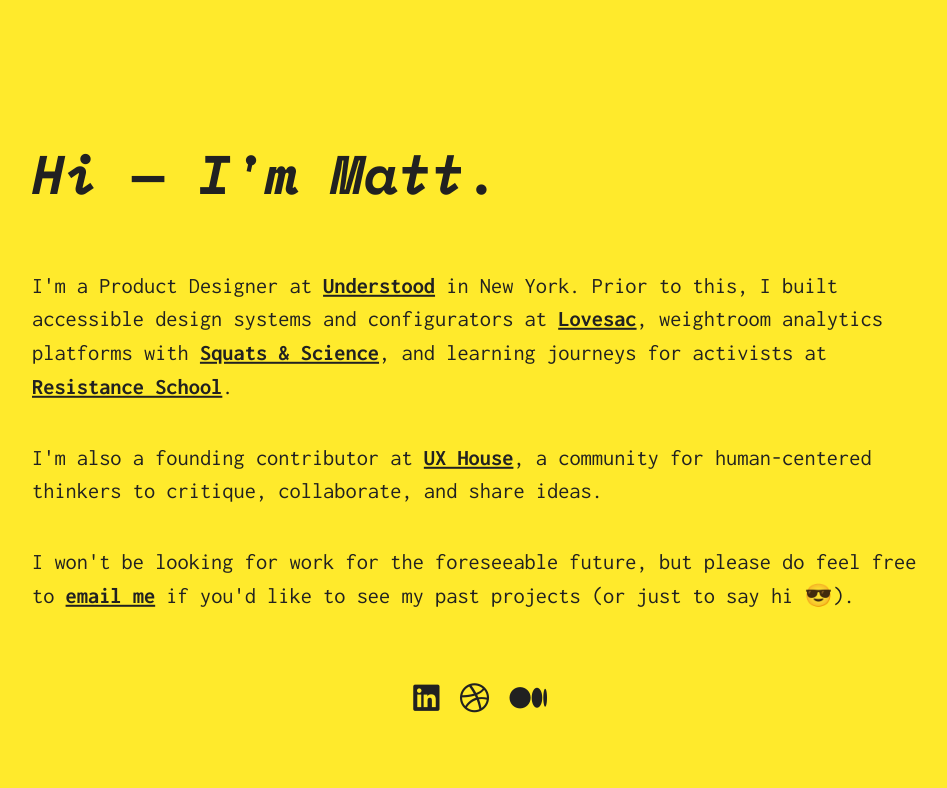
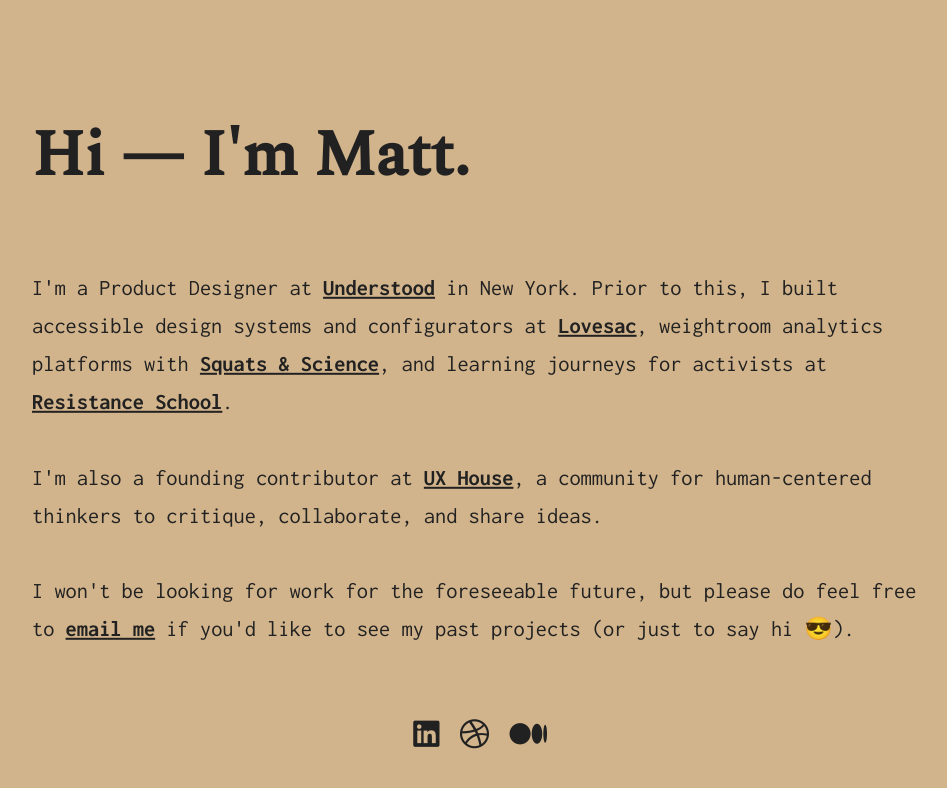
Before and after one commit to weinbergmp/business-card, a plain HTML site: page index.html in a window 1280 px wide. Shown: the whole page, without its empty margins (160-1107 px from the left). Drawn offline with nearby package versions, Linux system fonts and the light colour scheme.

Commit message:
index-alt.css experiments, index.css restyle

```diff
--- a/index-alt.css
+++ b/index-alt.css
@@ -1,4 +1,4 @@
-@import url('https://fonts.googleapis.com/css?family=Inconsolata:400,700,700i|Space+Mono:400i,700i&display=swap');
+@import url('https://fonts.googleapis.com/css?family=IBM+Plex+Mono:400,400i,600i|Spectral:500&display=swap');
 
 /* ---- layout styles ---- */
 
@@ -35,40 +35,44 @@ body {
 
 h1 {
   color: #212121;
-  font-family: "Space Mono";
-  font-size: 3.4em;
+  font-family: "Spectral";
+  font-size: 4em;
 }
 
 p {
   color: #212121;
-  font-family: "Inconsolata";
+  font-family: "IBM Plex Mono";
+  font-weight: 400;
   font-size: 1.4em;
   line-height: 1.5;
   padding-bottom: 15px;
 }
 
-.text > p > a {
-  text-decoration: underline;
-  font-weight: 700;
-  cursor: pointer;
-  color: #212121;
+.link {
+  font-weight: 400i;
+  color: #001EF9;
+  font-style: italic;
+  text-decoration: none;
+  background: linear-gradient(180deg, transparent 62%, #001EF9 50%, #FFEAD2 50% /*0*/) 50%/0 75% no-repeat;
+  background-size: 100% 100%;
+  transition: background-color 0.5s ease-in-out;
+  transition: color 0.5s ease-in-out;
 }
 
-.text > p > a:hover,
-.text > p > a:focus {
+.link:hover,
+.link:focus {
   cursor: pointer;
-  background: -webkit-linear-gradient(81deg, #001EF9, #FFEAD2);
+  font-weight: 600;
+  font-style: italic;
+  border: none;
+  outline: none;
+  background: linear-gradient(62deg, #001EF9, #FFEAD2);
   color: #FFFFFF;
-  padding: 2px;
-  /* -webkit-background-clip: text;
-  -webkit-text-fill-color: transparent; */
-  outline: none;
-  border: none;
 }
 
-.text > p > a:visited {
+.link:visited {
   cursor: pointer;
-  color: #212121;
+  color: #001EF9;
 }
 
 .icons > a > i {
--- a/index.css
+++ b/index.css
@@ -1,10 +1,10 @@
-@import url('https://fonts.googleapis.com/css?family=Inconsolata:400,700,700i|Space+Mono:400i,700i&display=swap');
+@import url('https://fonts.googleapis.com/css?family=Inconsolata:400,700,700i|Spectral:500&display=swap');
 
 /* ---- layout styles ---- */
 
 body {
   padding: 3% 3%;
-  background-color: #FFEA2C;
+  background-color: #D2B48C;
 }
 
 .content {
@@ -35,15 +35,15 @@ body {
 
 h1 {
   color: #212121;
-  font-family: "Space Mono";
-  font-size: 3.4em;
+  font-family: "Spectral";
+  font-size: 4em;
 }
 
 p {
   color: #212121;
   font-family: "Inconsolata";
   font-size: 1.4em;
-  line-height: 1.5;
+  line-height: 1.7;
   padding-bottom: 15px;
 }
 
--- a/index.html
+++ b/index.html
@@ -12,15 +12,15 @@
 <body>
   <article class="content">
     <section class="text">
-      <h1>Hi &mdash; I'm <span class="gradient-text">Matt.</span></h1>
+      <h1>Hi &mdash; I'm Matt.</h1>
 
-      <p>I'm a Product Designer at <a href="https://understood.org" target="_blank">Understood</a> in New York. Prior to this, I built accessible design systems and configurators at <a
-          href="https://nypost.com/2018/07/06/tired-people-nap-in-the-craziest-places/" target="_blank">Lovesac</a>, weightroom analytics platforms with <a href="https://www.reponestrength.com" target="_blank">Squats & Science</a>, and learning
-        journeys for activists at <a href="https://www.youtube.com/watch?v=HU7X1pyM5kU" target="_blank">Resistance School</a>.</p>
+      <p>I'm a Product Designer at <a class="link" href="https://understood.org" target="_blank">Understood</a> in New York. Prior to this, I built accessible design systems and configurators at <a class="link"
+          href="https://nypost.com/2018/07/06/tired-people-nap-in-the-craziest-places/" target="_blank">Lovesac</a>, weightroom analytics platforms with <a class="link" href="https://www.reponestrength.com" target="_blank">Squats & Science</a>, and learning
+        journeys for activists at <a class="link" href="https://www.youtube.com/watch?v=HU7X1pyM5kU" target="_blank">Resistance School</a>.</p>
 
-      <p>I'm also a founding contributor at <a href="https://uxhouse.co/" target="_blank">UX House</a>, a community for human-centered thinkers to critique, collaborate, and share ideas.</p>
+      <p>I'm also a founding contributor at <a class="link" href="https://uxhouse.co/" target="_blank">UX House</a>, a community for human-centered thinkers to critique, collaborate, and share ideas.</p>
 
-      <p>I won't be looking for work for the foreseeable future, but please do feel free to <a href="mailto:matt@mattweinberg.co">email me</a> if you'd like to see my past projects (or just to say hi &#128526;).</p>
+      <p>I won't be looking for work for the foreseeable future, but please do feel free to <a class="link" href="mailto:matt@mattweinberg.co">email me</a> if you'd like to see my past projects (or just to say hi &#128526;).</p>
     </section>
     <section class="icons">
       <a href="https://linkedin.com/in/weinbergmp" target="_blank"><i class="fab fa-linkedin"></i></a> <a href="https://dribbble.com/weinbergmp" target="_blank"><i class="fab fa-dribbble"></i></a> <a href="https://medium.com/@weinberg.mp"><i class="fab fa-medium"></i></a>
```
